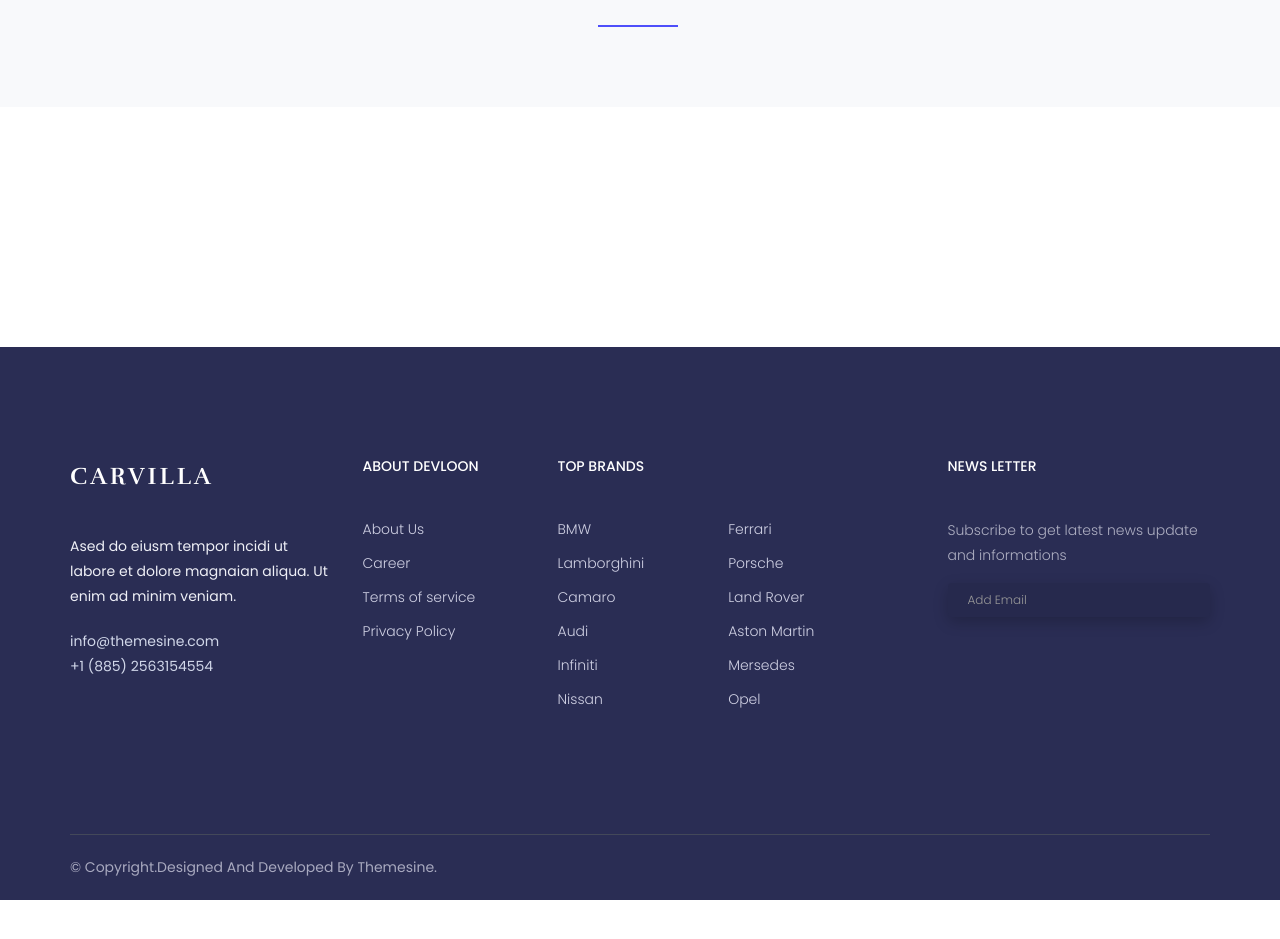
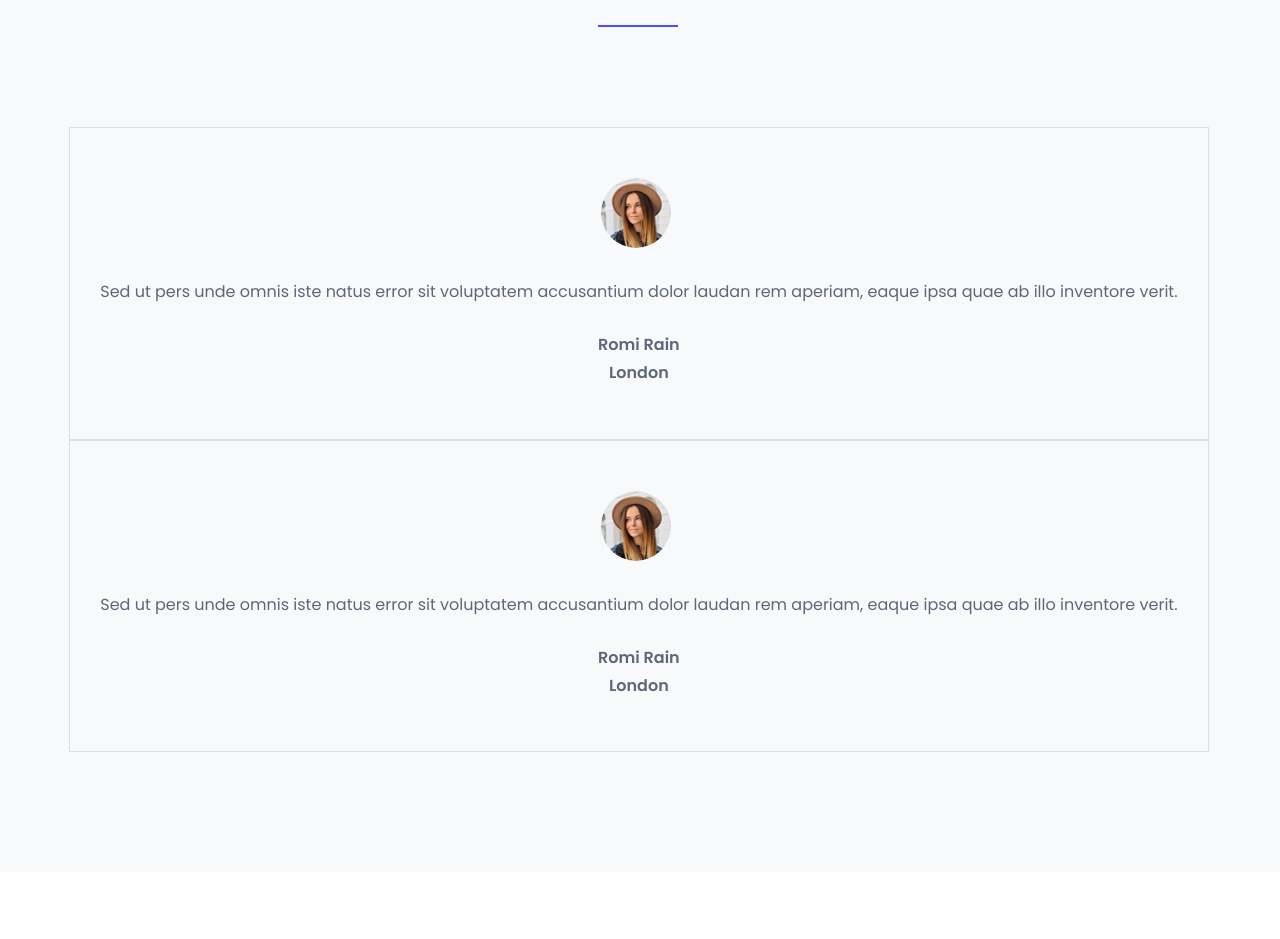
Before and after one commit to KristinaStrateva/Pyrography-Art-Gallery, a React (Vite) app in the folder client/: page / in a window 1280 px wide. Shown: the part 4220-5159 px from the top of the page. Before the commit the page ends 5120 px from the top, so only its background shows below. Built offline with nearby package versions, Linux system fonts and the light colour scheme.

Commit message:
Updates on css

```diff
--- a/client/public/css/style.css
+++ b/client/public/css/style.css
@@ -746,6 +746,12 @@ nav.navbar.bootsnav .navbar-toggle i {
     margin: 0 auto;
 }
 
+.clients-say .container .row .owl-carousel.testimonial-carousel.owl-loaded.owl-drag .owl-stage-outer .owl-stage {
+    transform: translate3d(-1170px, 0px, 0px);
+    transition: all 1s ease 0s;
+    width: 3510px;
+}
+
 /*owl carousel*/
 
 /*-------------------------------------
--- a/client/src/components/ClientsSay.jsx
+++ b/client/src/components/ClientsSay.jsx
@@ -6,7 +6,10 @@ export default function ClientsSay() {
                     <h2>what our clients say</h2>
                 </div>
                 <div className="row">
-                    <div className="owl-carousel testimonial-carousel">
+                    <div className="owl-carousel testimonial-carousel owl-loaded owl-drag">
+                        <div className="owl-stage-outer">
+                            <div className="owl-stage">
+                                <div className="owl-item cloned">
                                     <div className="col-sm-3 col-xs-12">
                                         <div className="single-testimonial-box">
                                             <div className="testimonial-description">
@@ -27,6 +30,8 @@ export default function ClientsSay() {
                                             </div>
                                         </div>
                                     </div>
+                                </div>
+                                <div className="owl-item active">
                                     <div className="col-sm-3 col-xs-12">
                                         <div className="single-testimonial-box">
                                             <div className="testimonial-description">
@@ -47,6 +52,74 @@ export default function ClientsSay() {
                                             </div>
                                         </div>
                                     </div>
+                                </div>
+                                <div className="owl-item active">
+                                    <div className="col-sm-3 col-xs-12">
+                                        <div className="single-testimonial-box">
+                                            <div className="testimonial-description">
+                                                <div className="testimonial-info">
+                                                    <div className="testimonial-img">
+                                                        <img src="images/clients/c3.png" alt="image of clients person" />
+                                                    </div>
+                                                </div>
+                                                <div className="testimonial-comment">
+                                                    <p>
+                                                        Sed ut pers unde omnis iste natus error sit voluptatem accusantium dolor laudan rem aperiam, eaque ipsa quae ab illo inventore verit.
+                                                    </p>
+                                                </div>
+                                                <div className="testimonial-person">
+                                                    <h2><a href="#">john doe</a></h2>
+                                                    <h4>washington</h4>
+                                                </div>
+                                            </div>
+                                        </div>
+                                    </div>
+                                </div>
+                                <div className="owl-item active">
+                                    <div className="col-sm-3 col-xs-12">
+                                        <div className="single-testimonial-box">
+                                            <div className="testimonial-description">
+                                                <div className="testimonial-info">
+                                                    <div className="testimonial-img">
+                                                        <img src="images/clients/c1.png" alt="image of clients person" />
+                                                    </div>
+                                                </div>
+                                                <div className="testimonial-comment">
+                                                    <p>
+                                                        Sed ut pers unde omnis iste natus error sit voluptatem accusantium dolor laudan rem aperiam, eaque ipsa quae ab illo inventore verit.
+                                                    </p>
+                                                </div>
+                                                <div className="testimonial-person">
+                                                    <h2><a href="#">tomas lili</a></h2>
+                                                    <h4>new york</h4>
+                                                </div>
+                                            </div>
+                                        </div>
+                                    </div>
+                                </div>
+                                <div className="owl-item cloned">
+                                    <div className="col-sm-3 col-xs-12">
+                                        <div className="single-testimonial-box">
+                                            <div className="testimonial-description">
+                                                <div className="testimonial-info">
+                                                    <div className="testimonial-img">
+                                                        <img src="images/clients/c2.png" alt="image of clients person" />
+                                                    </div>
+                                                </div>
+                                                <div className="testimonial-comment">
+                                                    <p>
+                                                        Sed ut pers unde omnis iste natus error sit voluptatem accusantium dolor laudan rem aperiam, eaque ipsa quae ab illo inventore verit.
+                                                    </p>
+                                                </div>
+                                                <div className="testimonial-person">
+                                                    <h2><a href="#">romi rain</a></h2>
+                                                    <h4>london</h4>
+                                                </div>
+                                            </div>
+                                        </div>
+                                    </div>
+                                </div>
+                                <div className="owl-item cloned">
                                     <div className="col-sm-3 col-xs-12">
                                         <div className="single-testimonial-box">
                                             <div className="testimonial-description">
@@ -70,6 +143,9 @@ export default function ClientsSay() {
                                 </div>
                             </div>
                         </div>
+                    </div>
+                </div>
+            </div>
         </section>
     );
 }
```
Also changed, not shown: client/public/css/owl.carousel.min.css. Lines whose indentation alone changed are shown as unchanged.
